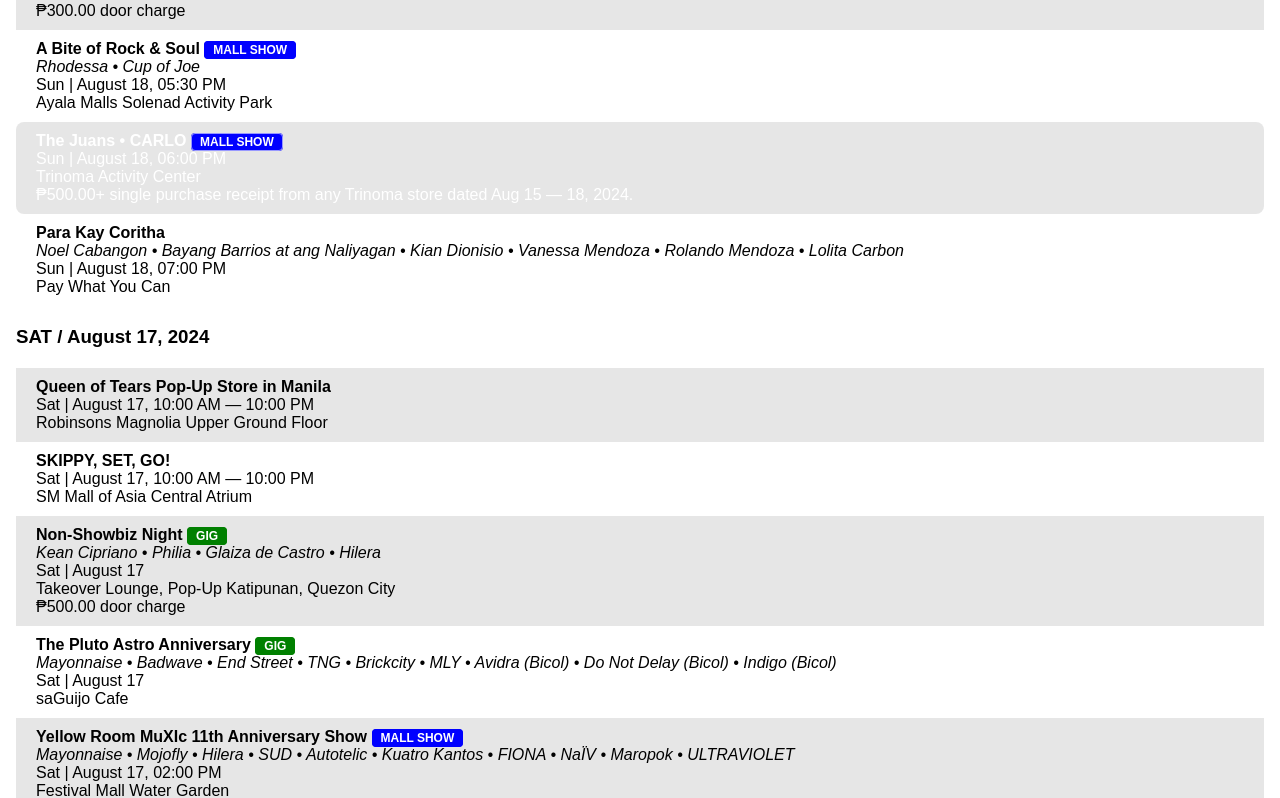
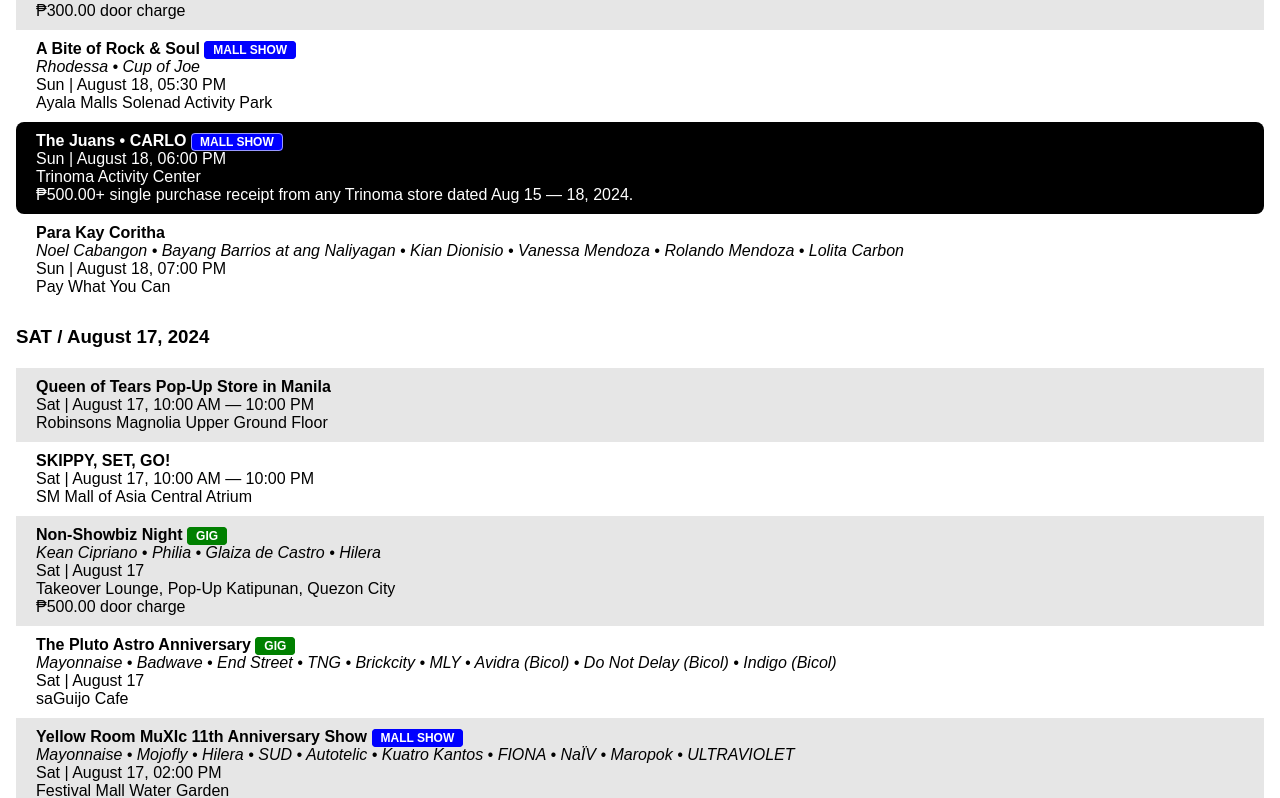
Before and after one commit to yohancon/events, a plain HTML site: page past-events.html in a window 1280 px wide. Shown: the part 2677-3475 px from the top of the page. Drawn offline with Linux system fonts and the light colour scheme.

Commit message:
style: Adjust selector for .attended items

```diff
--- a/css/styles.css
+++ b/css/styles.css
@@ -125,7 +125,7 @@ br:first-of-type {
     border-color: blue;
 }
 
-.attended {
+main > ul > li.attended {
     border-radius: 8px;
     background-color: black;
     color: white;
```
